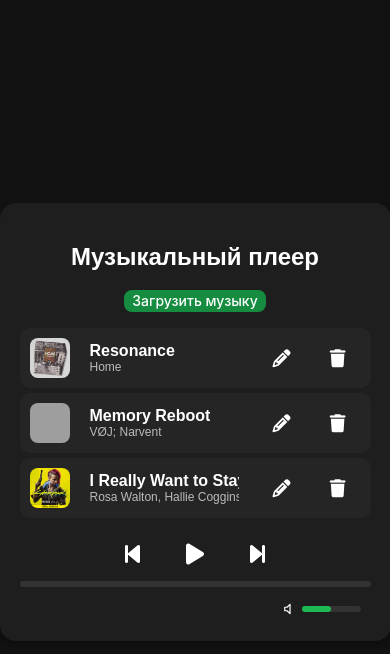
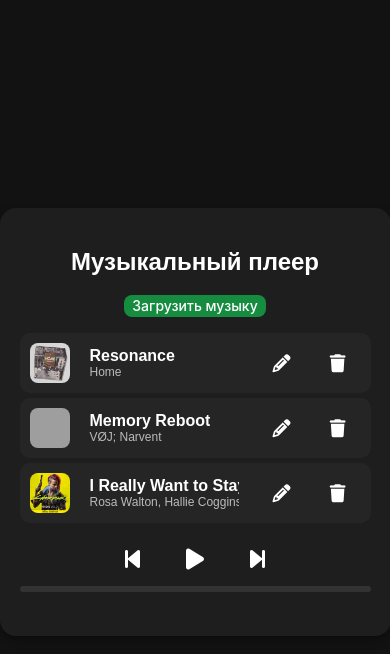
Before and after one commit to vokintru/SchoolProject, a Flask app: page /dashboard in a window 390 px wide. Shown: the top 654 px of the page. Run offline with Flask 3, Linux system fonts and the light colour scheme; a user stored in the database is signed in; grey boxes are pictures that could not be loaded.

Commit message:
полировка #5

```diff
--- a/static/player.css
+++ b/static/player.css
@@ -379,3 +379,12 @@
     text-overflow: ellipsis;
   }
 }
+
+@media (max-width: 600px) {
+  .volume-container {
+    display: none;
+  }
+  .progress-container {
+    margin-bottom: 24px;
+  }
+}
--- a/static/player.js
+++ b/static/player.js
@@ -22,6 +22,16 @@
         trackList.forEach((track, index) => {
             if (index === currentTrackIndex) {
                 track.classList.add("playing");
+
+                // Обновляем заголовок страницы
+                const trackTitle = track.querySelector('.track-title').textContent;
+                const trackAuthor = track.querySelector('.track-author').textContent;
+                document.title = `${trackTitle} - ${trackAuthor}`;
+
+                // Обновляем иконку страницы
+                const trackCover = track.querySelector('.track-cover').src;
+                const favicon = document.getElementById('favicon');
+                favicon.href = trackCover;
             } else {
                 track.classList.remove("playing");
             }
@@ -72,14 +82,22 @@
             let trackId = this.dataset.trackId;
             console.log("Редактирование трека с ID:", trackId);
 
+            let trackElement = this.closest("li");
+            let trackTitle = trackElement.querySelector(".track-title").textContent;
+            let trackAuthor = trackElement.querySelector(".track-author").textContent;
+
             let modal = document.getElementById("editTrackModal");
             modal.querySelector("#trackId").value = trackId;
+            modal.querySelector("#trackTitle").value = trackTitle;
+            modal.querySelector("#trackAuthor").value = trackAuthor;
+
             modal.style.display = "flex";
 
             let form = modal.querySelector("form");
             form.action = "/edit_track/" + trackId;
         });
     });
+
 
     document.getElementById("closeEditModal").addEventListener("click", function () {
         document.getElementById("editTrackModal").style.display = "none";
--- a/templates/dashboard.html
+++ b/templates/dashboard.html
@@ -6,6 +6,7 @@
     <title>Музыкальный Плеер</title>
     <link rel="stylesheet" href="https://cdnjs.cloudflare.com/ajax/libs/font-awesome/6.4.2/css/all.min.css">
     <link rel="stylesheet" href="{{ url_for('static', filename='player.css') }}">
+    <link rel="icon" id="favicon" href="default-icon.png" />
 </head>
 <body>
     <div class="player-container">
```
